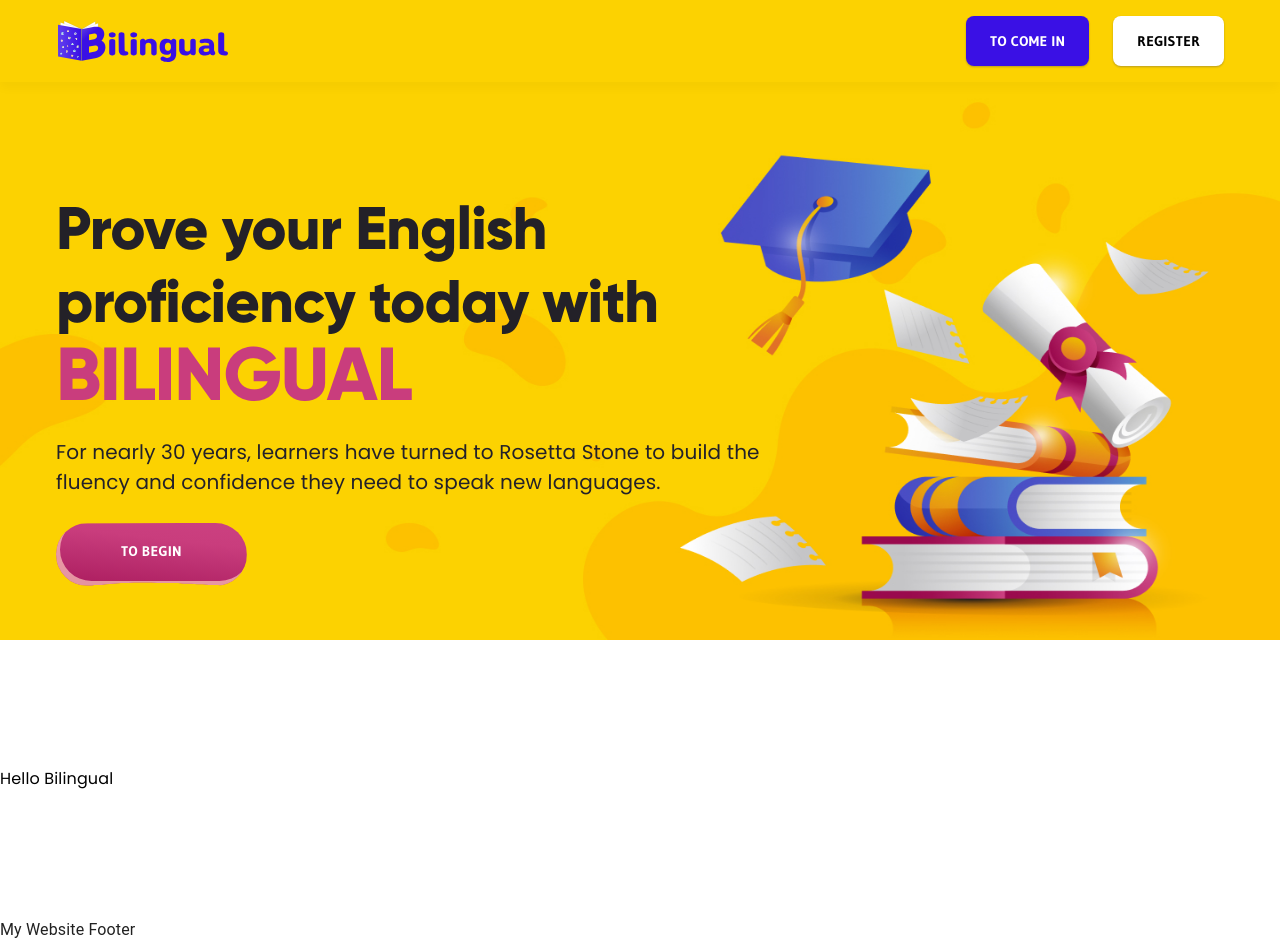
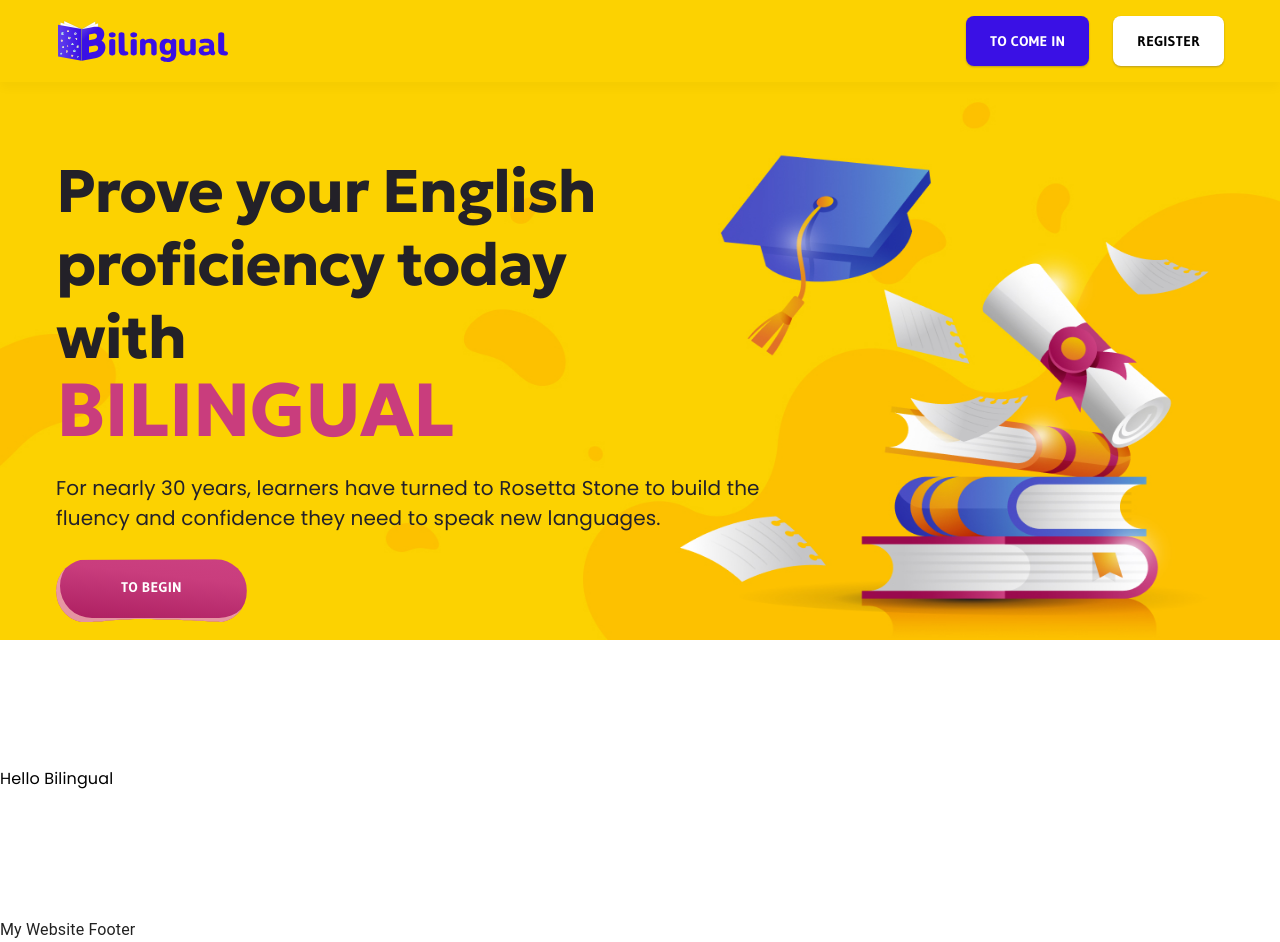
Before and after one commit to Nurtimax/bilimgual, a Next.js app: page / in a window 1280 px wide. Built offline with nearby package versions, Linux system fonts and the light colour scheme.

Commit message:
change font name

```diff
--- a/src/component/UI/typography/index.tsx
+++ b/src/component/UI/typography/index.tsx
@@ -36,7 +36,7 @@
       MuiTypography: {
          styleOverrides: {
             root: {
-               fontFamily: 'Gilroy',
+               fontFamily: 'Geologica',
                fontStyle: 'normal'
             }
          },
--- a/src/styles/globals.css
+++ b/src/styles/globals.css
@@ -1,5 +1,4 @@
-@import url('https://fonts.googleapis.com/css2?family=Manrope:wght@300;400;500;600;700&family=Poppins:wght@300;400;500;700;900&display=swap');
-@import url('https://fonts.googleapis.com/css2?family=Gudea:wght@400;700&display=swap'); /* Gudea */
+@import url('https://fonts.googleapis.com/css2?family=Geologica:wght@300;400;500;700;900&family=Gudea:wght@400;700&family=Manrope:wght@300;400;500;700;800&family=Poppins:wght@300;400;500;600;700;800;900&display=swap');
 
 @font-face {
    font-family: 'DINNextRoundedLTPro-Bold';
```
